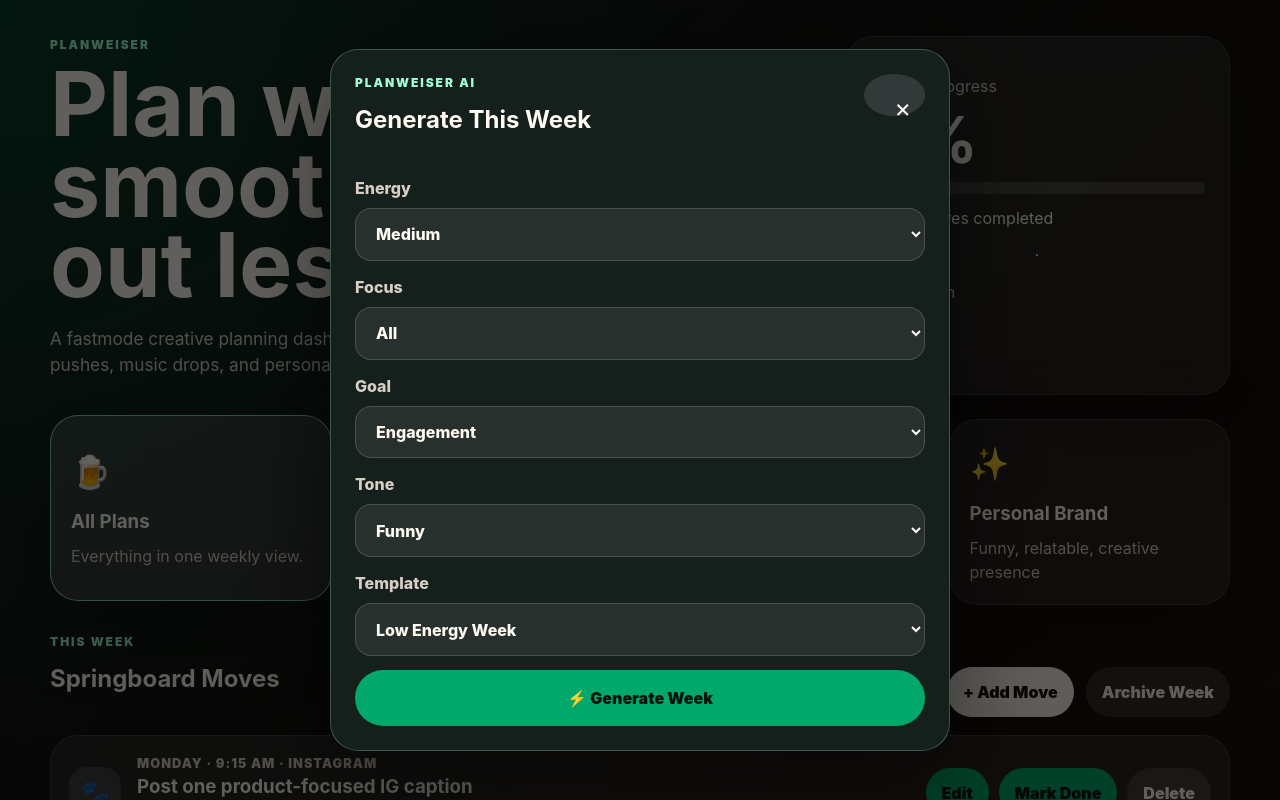
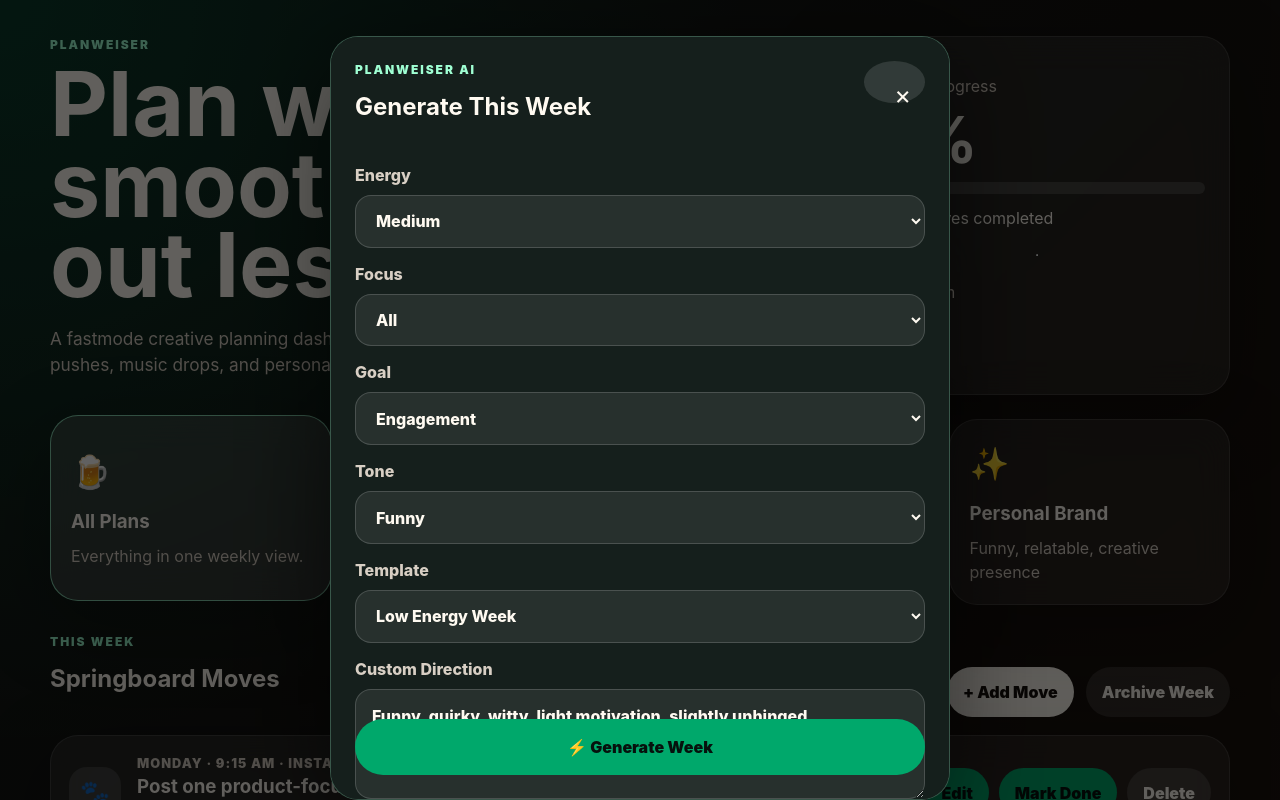
Before and after one commit to rtocastro/planweiser, a React (Vite) app: page / in a window 1280 px wide. Both pictures are taken after a click on the button "⚡ Generate Week". Shown: the top 800 px of the page. Built offline with nearby package versions, Linux system fonts and the light colour scheme.

Commit message:
adjusted generatormodal and component and styled

```diff
--- a/src/App.css
+++ b/src/App.css
@@ -222,14 +222,19 @@ h1 {
   position: fixed;
   inset: 0;
   background: rgba(0, 0, 0, 0.62);
-  display: grid;
-  place-items: center;
+  display: flex;
+  justify-content: center;
+  align-items: flex-start;
   padding: 18px;
   z-index: 50;
+  overflow-y: auto;
 }
 
 .move-modal {
   width: min(620px, 100%);
+  max-height: calc(100vh - 36px);
+  overflow-y: auto;
+  margin: 18px 0;
   background: #151f1c;
   color: #fffaf1;
   border: 1px solid rgba(159, 255, 211, 0.25);
@@ -243,6 +248,21 @@ h1 {
   justify-content: space-between;
   gap: 16px;
   margin-bottom: 18px;
+}
+
+.submit-button {
+  position: sticky;
+  bottom: 0;
+  width: 100%;
+  border: 0;
+  border-radius: 999px;
+  padding: 1rem;
+  margin-top: 12px;
+  background: #00a86b;
+  color: #06110d;
+  font-weight: 950;
+  cursor: pointer;
+  z-index: 2;
 }
 
 .close-button {
--- a/src/App.jsx
+++ b/src/App.jsx
@@ -104,6 +104,20 @@ function App() {
     tone: "funny",
   });
 
+    const [generatorNotes, setGeneratorNotes] = useState(() => {
+    const saved = localStorage.getItem("planweiser-generator-notes");
+
+    return saved
+      ? JSON.parse(saved)
+      : {
+        customDirection:
+          "Funny, quirky, witty, light motivation, slightly unhinged.",
+        mustInclude: "",
+        avoid:
+          "Too cryptic, too salesy, burnout vibes, doom scrolling, overexplaining.",
+      };
+  });
+
   const [tasks, setTasks] = useState(() => {
     const saved = localStorage.getItem("planweiser-tasks");
 
@@ -114,6 +128,7 @@ function App() {
     const saved = localStorage.getItem("planweiser-archives");
     return saved ? JSON.parse(saved) : [];
   });
+
 
   const filteredTasks = useMemo(() => {
     if (activeProject === "all") return tasks;
@@ -161,13 +176,12 @@ function App() {
     );
   }, [archives]);
 
-  function toggleTask(id) {
-    setTasks((current) =>
-      current.map((task) =>
-        task.id === id ? { ...task, done: !task.done } : task
-      )
-    );
-  }
+  useEffect(() => {
+  localStorage.setItem(
+    "planweiser-generator-notes",
+    JSON.stringify(generatorNotes)
+  );
+}, [generatorNotes]);
 
   function deleteTask(id) {
     setTasks((current) => current.filter((task) => task.id !== id));
@@ -182,6 +196,16 @@ function App() {
 
     setEditingTask(null);
   }
+
+  function toggleTask(id) {
+  setTasks((current) =>
+    current.map((task) =>
+      task.id === id
+        ? { ...task, done: !task.done }
+        : task
+    )
+  );
+}
 
   function handleChange(event) {
     const { name, value } = event.target;
@@ -278,6 +302,18 @@ function App() {
     const generated = selected.tasks.map((task, index) => ({
       id: Date.now() + index,
       ...task,
+      note: `
+${task.note}
+
+Direction:
+${generatorNotes.customDirection}
+
+Must Include:
+${generatorNotes.mustInclude}
+
+Avoid:
+${generatorNotes.avoid}
+`.trim(),
       done: false,
     }));
 
@@ -414,6 +450,8 @@ function App() {
         selectedTemplate={selectedTemplate}
         setSelectedTemplate={setSelectedTemplate}
         generateFromTemplate={generateFromTemplate}
+        generatorNotes={generatorNotes}
+        setGeneratorNotes={setGeneratorNotes}
       />
 
       <AddMoveModal
--- a/src/components/GeneratorModal.jsx
+++ b/src/components/GeneratorModal.jsx
@@ -6,6 +6,8 @@ function GeneratorModal({
   selectedTemplate,
   setSelectedTemplate,
   generateFromTemplate,
+  generatorNotes,
+  setGeneratorNotes,
 }) {
   if (!isOpen) return null;
 
@@ -114,6 +116,48 @@ function GeneratorModal({
           </select>
         </label>
 
+        <label>
+          Custom Direction
+          <textarea
+            value={generatorNotes.customDirection}
+            onChange={(e) =>
+              setGeneratorNotes((current) => ({
+                ...current,
+                customDirection: e.target.value,
+              }))
+            }
+            placeholder="Funny/quirky/witty/light motivation..."
+          />
+        </label>
+
+        <label>
+          Must Include
+          <textarea
+            value={generatorNotes.mustInclude}
+            onChange={(e) =>
+              setGeneratorNotes((current) => ({
+                ...current,
+                mustInclude: e.target.value,
+              }))
+            }
+            placeholder="PSPSPS tote, Marcel monkey meme..."
+          />
+        </label>
+
+        <label>
+          Avoid
+          <textarea
+            value={generatorNotes.avoid}
+            onChange={(e) =>
+              setGeneratorNotes((current) => ({
+                ...current,
+                avoid: e.target.value,
+              }))
+            }
+            placeholder="Cryptic posts, salesy language..."
+          />
+        </label>
+
         <button
           className="submit-button"
           onClick={generateFromTemplate}
```
